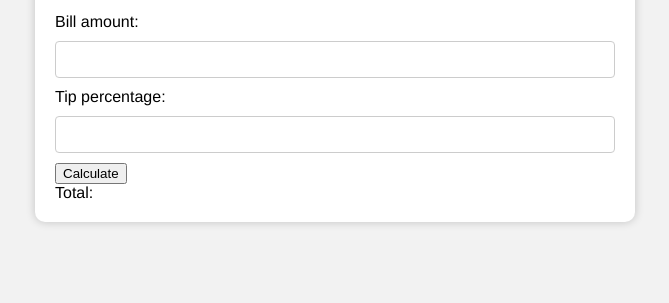
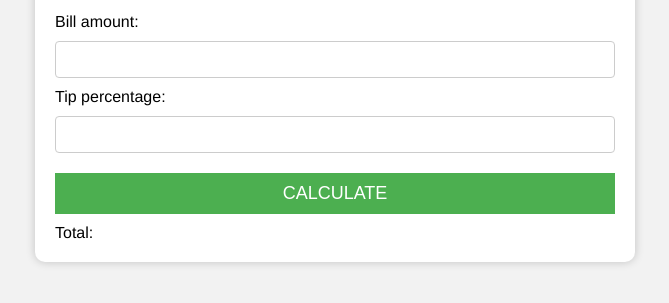
Before and after one commit to lamourianass/Tip-calculator, a plain HTML site: page index.html in a window 1280 px wide. Shown: the part 199-502 px from the top of the page, without its empty margins (305-974 px from the left). Drawn offline with Linux system fonts and the light colour scheme.

Commit message:
Style button states with css

```diff
--- a/style.css
+++ b/style.css
@@ -28,3 +28,21 @@ input {
   margin: 10px 0;
   width: 100%;
 }
+
+button {
+  background-color: #4caf50;
+  color: #fff;
+  padding: 10px;
+  border: none;
+  cursor: pointer;
+  margin: 10px 0;
+  width: 100%;
+  font-size: 18px;
+  text-transform: uppercase;
+  transition: background-color .2s ease;
+}
+
+button:hover,
+button:focus {
+  background-color: #45a049;
+}
```
